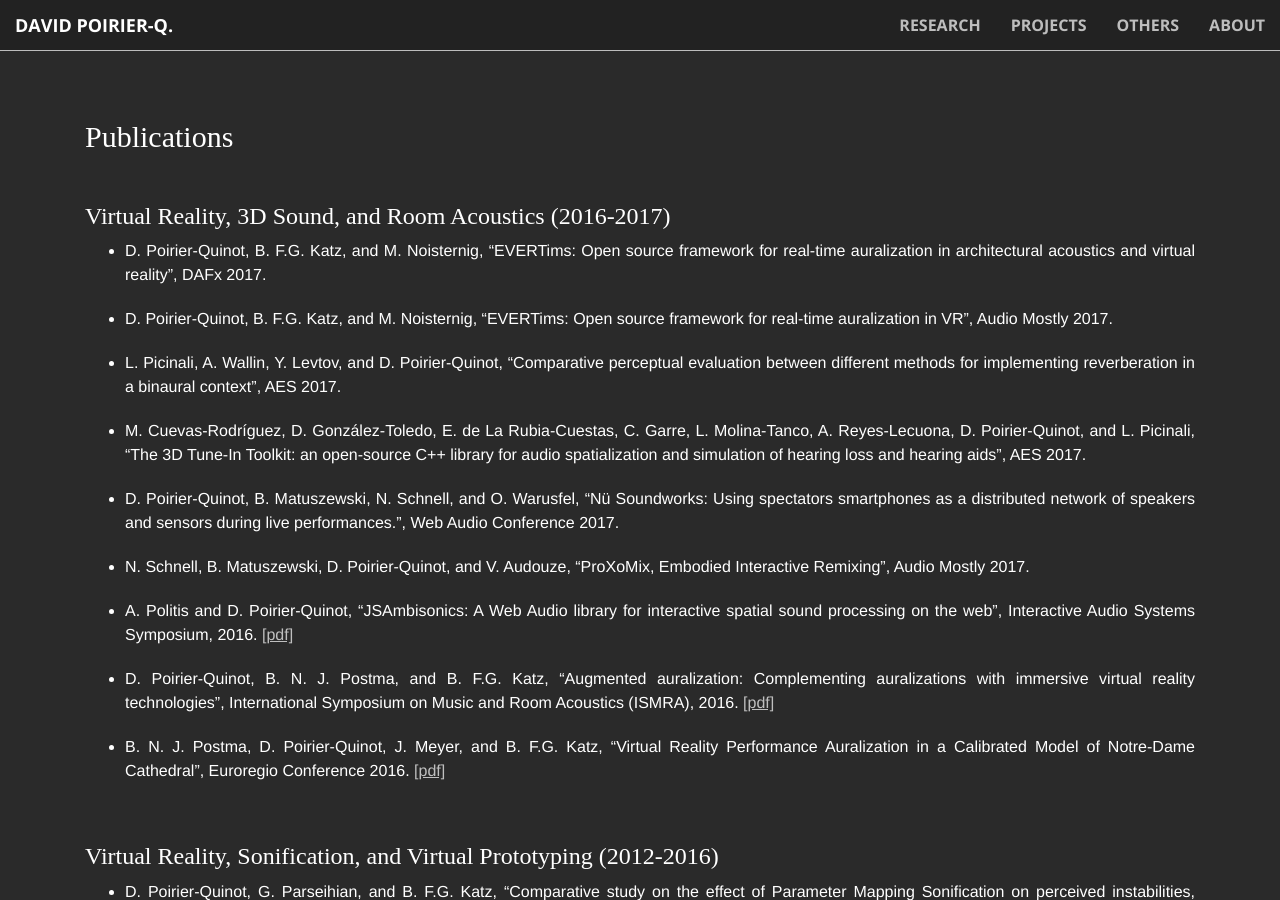
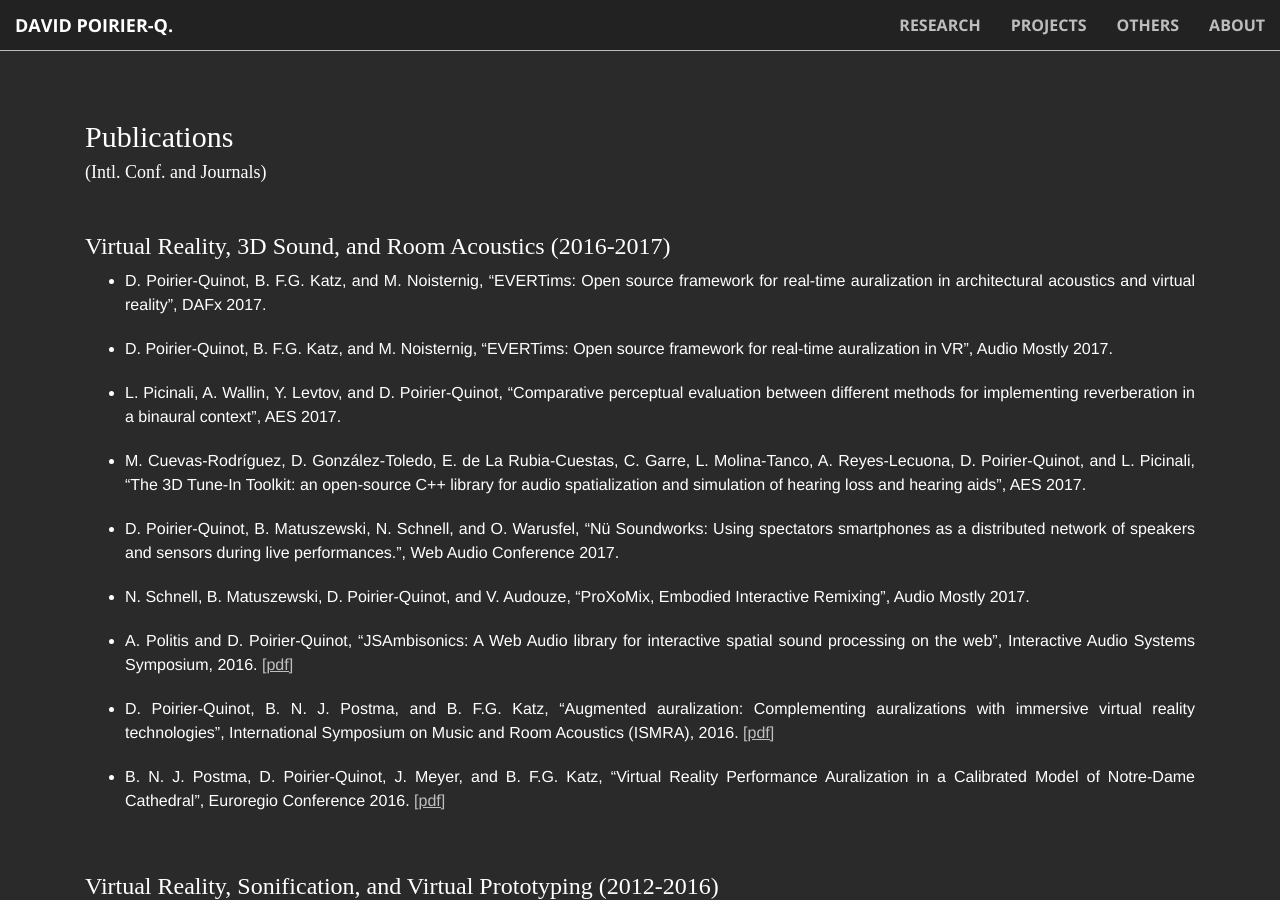
Before and after one commit to PyrApple/pyrapple.github.io, a Jekyll site: the page built from pages/publications.html, in a window 1280 px wide and 900 px high. Built offline with Jekyll 4.4.1, drawn with Linux system fonts in a browser that asks for light colours.

Commit message:
updated publications

```diff
--- a/pages/publications.html
+++ b/pages/publications.html
@@ -7,7 +7,7 @@ layout: default
   <div class="container">
     <div class="col-xs-12">
 
-      <h2 class="text-left"> Publications </h2>
+      <h2 class="text-left"> Publications</h2> <h4 class="text-left"> (Intl. Conf. and Journals)</h4>
 
       <br>
 
```
